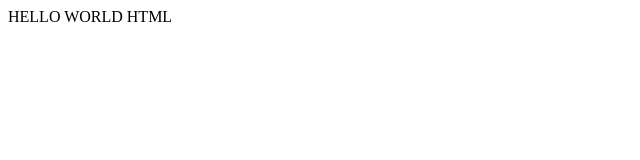
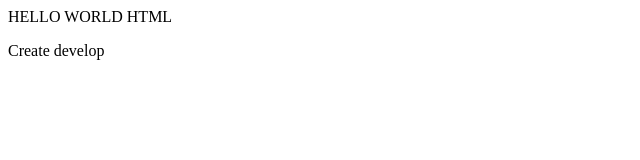
Before and after one commit to developer-maythinn/testing-batch6, a plain HTML site: page index.html in a window 1280 px wide. Shown: the full height of the page, 0-640 px from the left. Drawn offline with Linux system fonts and the light colour scheme.

Commit message:
create develop text

```diff
--- a/index.html
+++ b/index.html
@@ -7,5 +7,6 @@
 </head>
 <body>
     HELLO WORLD HTML
+    <p>Create develop</p>
 </body>
 </html>
```
